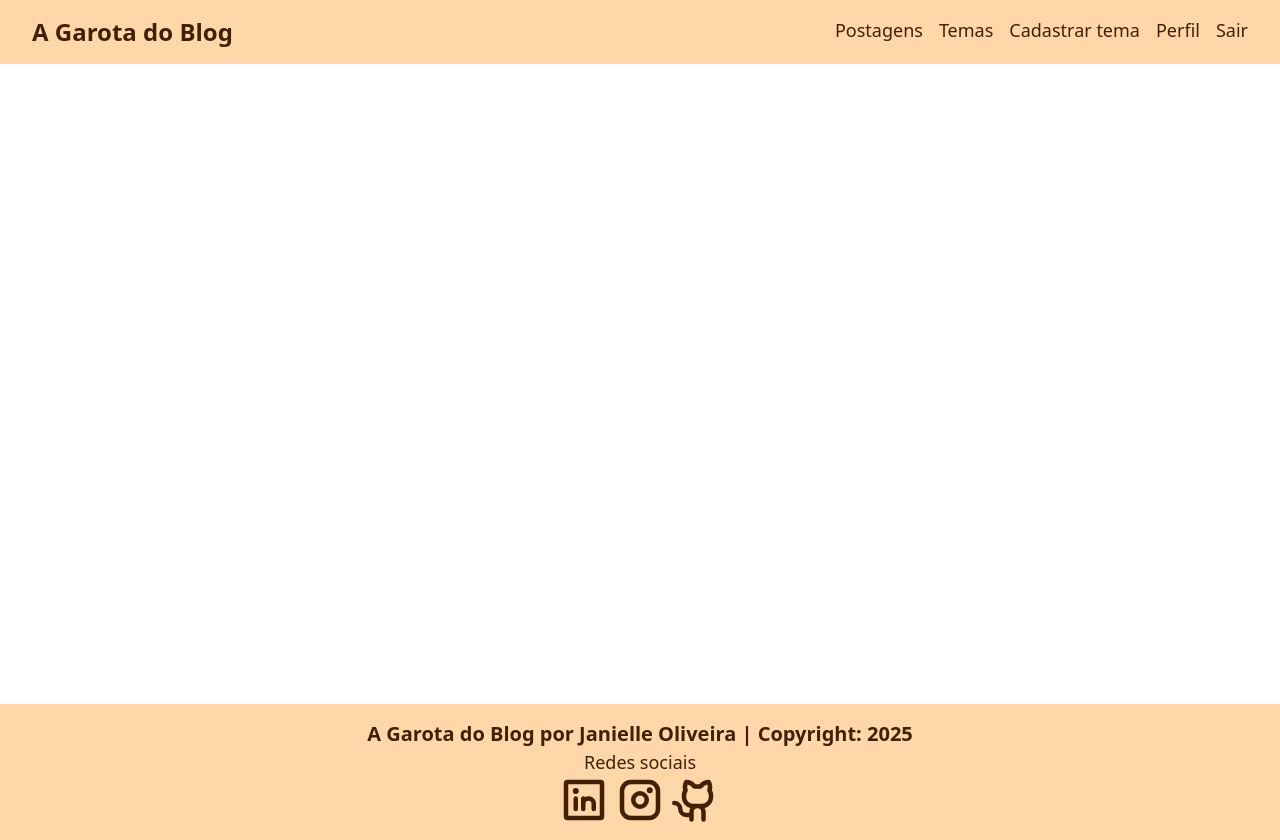
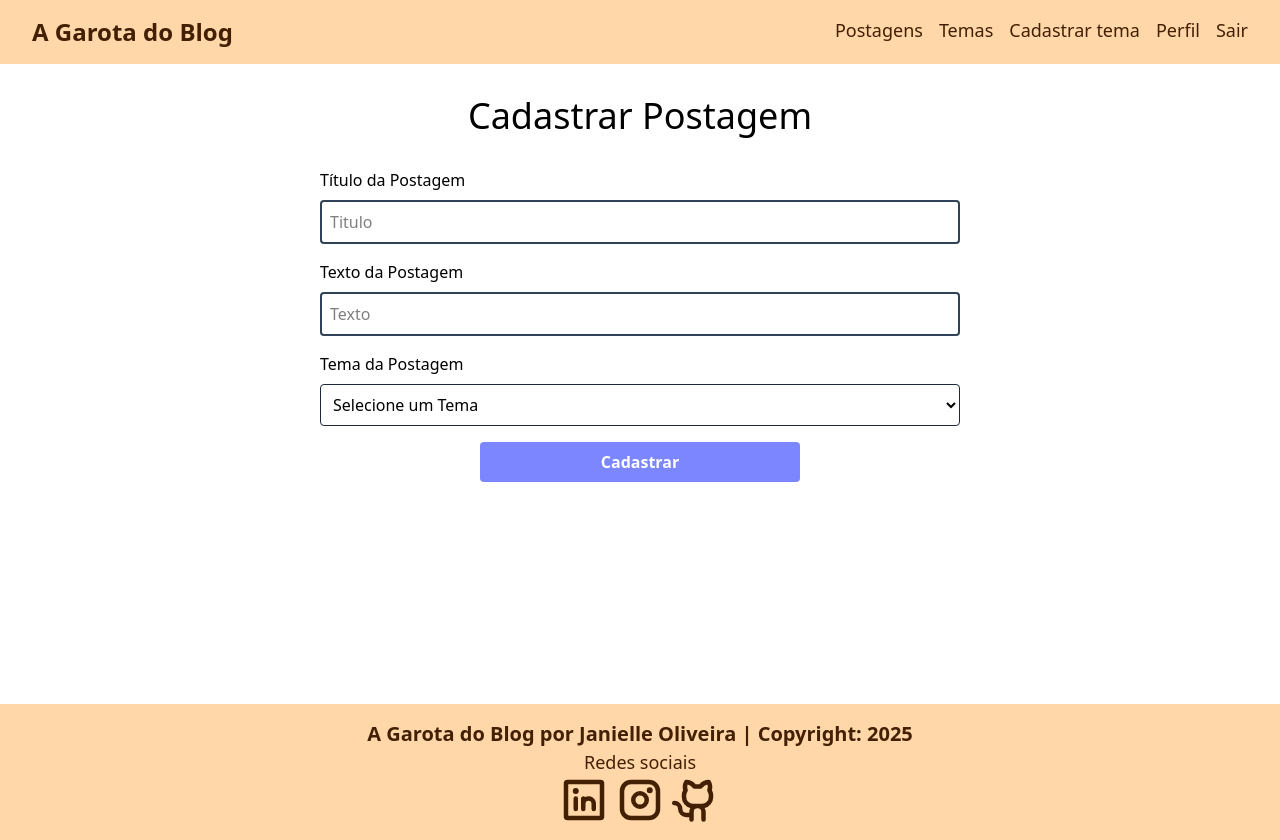
Before and after one commit to JanielleOliveira/blogpessoal_react, a React (Vite) app: page /cadastrarpostagem in a window 1280 px wide. Built offline with nearby package versions, Linux system fonts and the light colour scheme.

Commit message:
Form Postagem - Estilização

```diff
--- a/package.json
+++ b/package.json
@@ -17,6 +17,7 @@
     "react-dom": "^19.1.1",
     "react-router-dom": "^7.9.4",
     "react-spinners": "^0.17.0",
+    "reactjs-popup": "^2.0.6",
     "tailwindcss": "^4.1.16"
   },
   "devDependencies": {
--- a/src/App.tsx
+++ b/src/App.tsx
@@ -1,43 +1,44 @@
-import { BrowserRouter, Route, Routes } from 'react-router-dom'
-import Footer from './components/footer/Footer'
-import Navbar from './components/navbar/Navbar'
-import DeletarTema from './components/tema/deletartema/DeletarTema'
-import FormTema from './components/tema/formtema/FormTema'
-import ListaTemas from './components/tema/listatemas/ListaTemas'
-import { AuthProvider } from './contexts/AuthContext'
-import Cadastro from './pages/cadastro/Cadastro'
-import Home from './pages/home/Home'
-import Login from './pages/login/Login'
-import ListaPostagens from './components/postagem/listapostagens/ListaPostagens'
+import { BrowserRouter, Route, Routes } from "react-router-dom";
+import Footer from "./components/footer/Footer";
+import Navbar from "./components/navbar/Navbar";
+import FormPostagem from "./components/postagem/formpostagem/FormPostagem";
+import ListaPostagens from "./components/postagem/listapostagens/ListaPostagens";
+import DeletarTema from "./components/tema/deletartema/DeletarTema";
+import FormTema from "./components/tema/formtema/FormTema";
+import ListaTemas from "./components/tema/listatemas/ListaTemas";
+import { AuthProvider } from "./contexts/AuthContext";
+import Cadastro from "./pages/cadastro/Cadastro";
+import Home from "./pages/home/Home";
+import Login from "./pages/login/Login";
 
 // Componente principal da aplicação
 function App() {
-
   // Retorna o JSX do componente App, que inclui o roteamento e a estrutura principal da aplicação
   return (
     <>
-
       <AuthProvider>
         <BrowserRouter>
-				<Navbar/>
-					<div className='min-h-[80vh]'>
+          <Navbar />
+          <div className="min-h-[80vh]">
             <Routes>
               <Route path="/" element={<Login />} />
-							<Route path='/home' element={<Home />}/>
+              <Route path="/home" element={<Home />} />
               <Route path="/cadastro" element={<Cadastro />} />
               <Route path="/temas" element={<ListaTemas />} />
               <Route path="/cadastrartema" element={<FormTema />} />
               <Route path="/editartema/:id" element={<FormTema />} />
               <Route path="/deletartema/:id" element={<DeletarTema />} />
               <Route path="/postagens" element={<ListaPostagens />} />
+              <Route path="/cadastrarpostagem" element={<FormPostagem />} />
+              <Route path="/editarpostagem/:id" element={<FormPostagem />} />
             </Routes>
           </div>
-				<Footer/>
+          <Footer />
         </BrowserRouter>
       </AuthProvider>
     </>
-	)
+  );
 }
 
 // Exporta o componente App para uso em outras partes da aplicação
-export default App
+export default App;
--- /dev/null
+++ b/src/components/postagem/formpostagem/FormPostagem.tsx
@@ -0,0 +1,50 @@
+function FormPostagem() {
+    return (
+        <div className="container flex flex-col mx-auto items-center">
+            <h1 className="text-4xl text-center my-8">Cadastrar Postagem</h1>
+
+            <form className="flex flex-col w-1/2 gap-4">
+                <div className="flex flex-col gap-2">
+                    <label htmlFor="titulo">Título da Postagem</label>
+                    <input
+                        type="text"
+                        placeholder="Titulo"
+                        name="titulo"
+                        required
+                        className="border-2 border-slate-700 rounded p-2"
+                    />
+                </div>
+                <div className="flex flex-col gap-2">
+                    <label htmlFor="titulo">Texto da Postagem</label>
+                    <input
+                        type="text"
+                        placeholder="Texto"
+                        name="texto"
+                        required
+                        className="border-2 border-slate-700 rounded p-2"
+                    />
+                </div>
+                <div className="flex flex-col gap-2">
+                    <p>Tema da Postagem</p>
+                    <select name="tema" id="tema" className='border p-2 border-slate-800 rounded' >
+                        <option value="" selected disabled>Selecione um Tema</option>
+
+                        <>
+                            <option>tema1</option>
+                        </>
+
+                    </select>
+                </div>
+                <button
+                    type='submit'
+                    className='rounded disabled:bg-slate-200 bg-indigo-400 hover:bg-indigo-800
+                               text-white font-bold w-1/2 mx-auto py-2 flex justify-center'
+                >
+                    Cadastrar
+                </button>
+            </form>
+        </div>
+    );
+}
+
+export default FormPostagem;
--- /dev/null
+++ b/src/components/postagem/modalpostagem/ModalPostagem.tsx
@@ -0,0 +1,28 @@
+import Popup from 'reactjs-popup';
+
+import 'reactjs-popup/dist/index.css';
+import FormPostagem from '../formpostagem/FormPostagem';
+
+function ModalPostagem() {
+    return (
+        <>
+            <Popup
+                trigger={
+                    <button
+                        className='border rounded px-4 py-2 hover:bg-white hover:text-indigo-800'>
+                        Nova Postagem
+                    </button>
+                }
+                modal
+                contentStyle={{
+                    borderRadius: '1rem',
+                    paddingBottom: '2rem'
+                }}
+            >
+                <FormPostagem />
+            </Popup>
+        </>
+    );
+}
+
+export default ModalPostagem;
--- a/src/pages/home/Home.tsx
+++ b/src/pages/home/Home.tsx
@@ -1,4 +1,5 @@
 import ListaPostagens from "../../components/postagem/listapostagens/ListaPostagens";
+import ModalPostagem from "../../components/postagem/modalpostagem/ModalPostagem";
 
 function Home() {
   return (
@@ -14,11 +15,7 @@
             </p>
 
             <div className="flex justify-around gap-4">
-              <div className="rounded text-yellow-950
-                             border-amber-950 border-solid border-2 py-2 px-4"
-              >
-                Nova Postagem
-              </div>
+               <ModalPostagem />
             </div>
           </div>
 
```
Also changed, not shown: 1 other file (tests, documents, lock files or other folders). Lines whose indentation alone changed are shown as unchanged.
